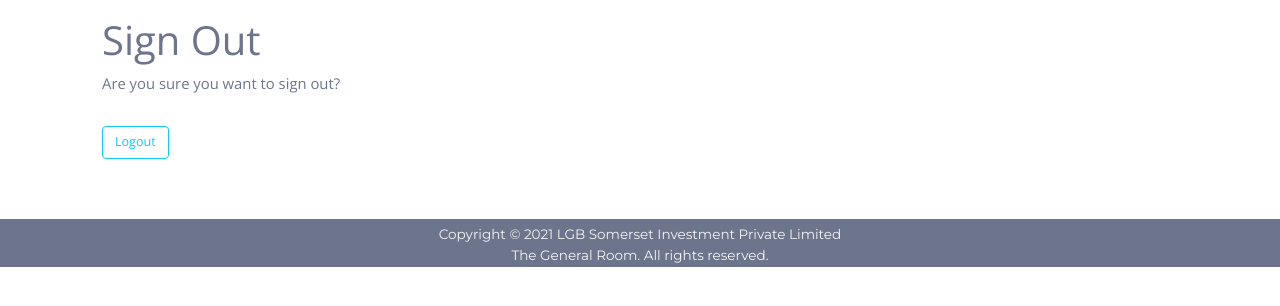
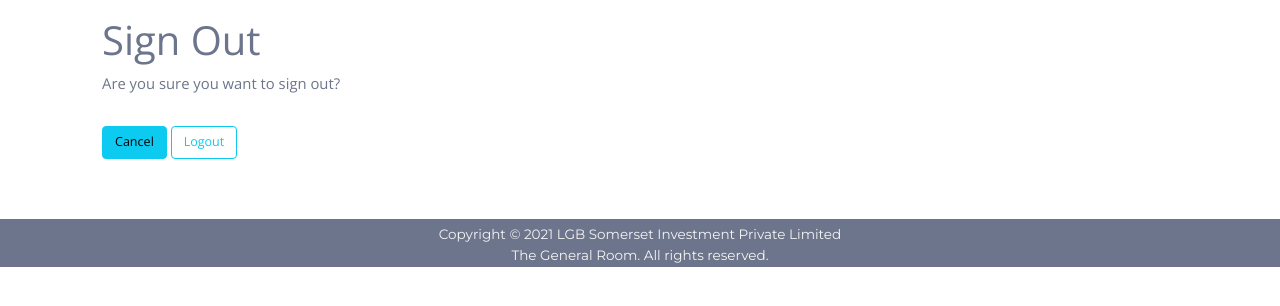
Before and after one commit to suipingooi/generalroom, a Django app: page /accounts/logout/ in a window 1280 px wide. Shown: the part 222-528 px from the top of the page. Run offline with Django 3.2, Linux system fonts and the light colour scheme; the visitor is signed in with stand-in values (Sample User, id 1).

Commit message:
added cancel button to logout page

```diff
--- a/templates/allauth/account/logout.html
+++ b/templates/allauth/account/logout.html
@@ -14,6 +14,7 @@
             {% if redirect_field_value %}
             <input type="hidden" name="{{ redirect_field_name }}" value="{{ redirect_field_value }}" />
             {% endif %}
+            <a class="btn btn-info mt-2" href="{% url 'bookspace' %}">Cancel</a>
             <button class="btn btn-outline-info mt-2" type="submit">Logout</button>
         </form>
     </div>
```
